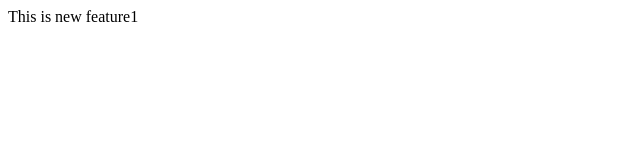
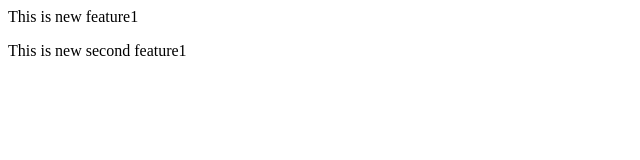
Before and after one commit to Subhadip1207/localrepo, a plain HTML site: page index.html in a window 1280 px wide. Shown: the whole page, without its empty margins (0-640 px from the left). Drawn offline with Linux system fonts and the light colour scheme.

Commit message:
Add new feature

```diff
--- a/index.html
+++ b/index.html
@@ -1,2 +1,3 @@
 
 <p>This is new feature1</p>
+<p>This is new second feature1</p>
```
